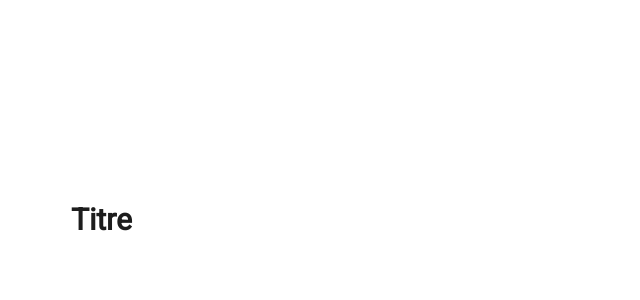
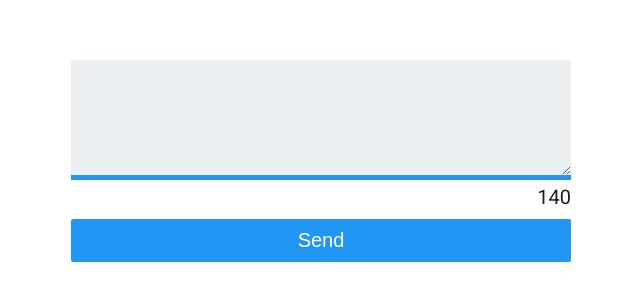
Before and after one commit to MGuillaumeF/chat-box-react, a React (Create React App) app: page /pseudo/1 in a window 1280 px wide. Shown: the part 488-788 px from the top of the page, without its empty margins (319-959 px from the left). Built offline with nearby package versions, Linux system fonts and the light colour scheme.

Commit message:
Add messages

```diff
--- a/src/App.tsx
+++ b/src/App.tsx
@@ -1,11 +1,42 @@
-import React from 'react';
+import React, { useState } from 'react';
 
 import './App.css';
+import Formulaire from './components/formulaire/Formulaire';
+import Message from './components/message/Message';
 
-function App() {
+const EMPTY_MESSAGES: any = {};
+
+interface IAppProps {
+  match: { params: { pseudo: string } }
+}
+
+function App(props: IAppProps) {
+  const [messages, setMessages] = useState(EMPTY_MESSAGES);
+  const [pseudo] = useState(props.match.params.pseudo);
+
+  const addMessage = (message: any) => {
+    const newMessages = { ...messages };
+    newMessages[`message-${Date.now()}`] = message;
+    setMessages(newMessages);
+
+  };
   return (
     <div className="box">
-      <h2>Titre</h2>
+      <div>
+
+        <div className="messages">
+          {Object.keys(messages).map((id) => {
+            return (
+              <Message key={id}>{messages[id].message}</Message>
+            )
+          })}
+        </div>
+        <Formulaire
+        pseudo={pseudo}
+        addMessage={addMessage}
+        length={140}
+        />
+      </div>
     </div>
   );
 }
--- /dev/null
+++ b/src/components/formulaire/Formulaire.tsx
@@ -0,0 +1,55 @@
+import React, { useState } from 'react';
+
+export interface IFormulaireProps {
+    addMessage: Function,
+    pseudo: string,
+    length?: number
+}
+
+export default function Formulaire(props: IFormulaireProps) {
+
+    const [message, setMessage] = useState('');
+    const { pseudo, addMessage } = props;
+    const maxLength = props.length || 140
+    const [length, setLength] = useState(maxLength);
+
+    const createMessage = () => {
+        const createdMessage = { pseudo, message };
+        addMessage(createdMessage);
+        setMessage('');
+        setLength(maxLength);
+    };
+
+    const onSubmit = (event: { preventDefault: Function }) => {
+        event.preventDefault();
+        createMessage();
+    };
+
+    const onKeyUp = (event: { key: string }) => {
+        if (event.key === 'Enter') {
+            createMessage();
+        }
+    };
+
+    const onChange = (event: { target: { value: string } }) => {
+        setMessage(event.target.value);
+        setLength(maxLength - event.target.value.length);
+    };
+
+    return (
+        <form
+            className="form"
+            onSubmit={onSubmit}
+        >
+            <textarea
+                value={message}
+                onChange={onChange}
+                required
+                maxLength={maxLength}
+                onKeyUp={onKeyUp}
+            />
+            <div className="info">{length}</div>
+            <button type="submit">Send</button>
+        </form>
+    );
+}
--- /dev/null
+++ b/src/components/message/Message.tsx
@@ -0,0 +1,11 @@
+import * as React from 'react';
+
+export interface IMessageProps {
+    children : string
+}
+
+export default function Message (props: IMessageProps) {
+  return (
+  <p className="user-message">{props.children}</p>
+  );
+}
```
